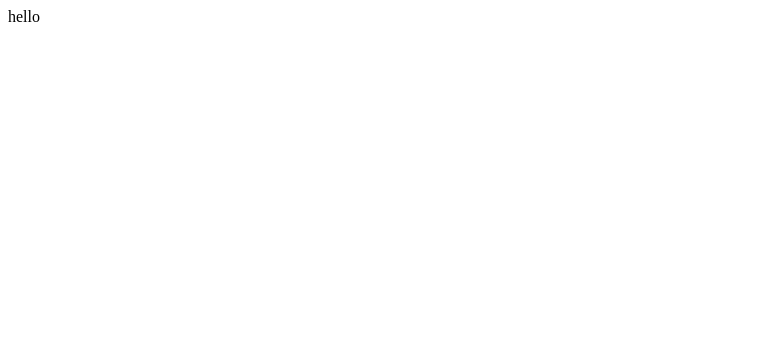
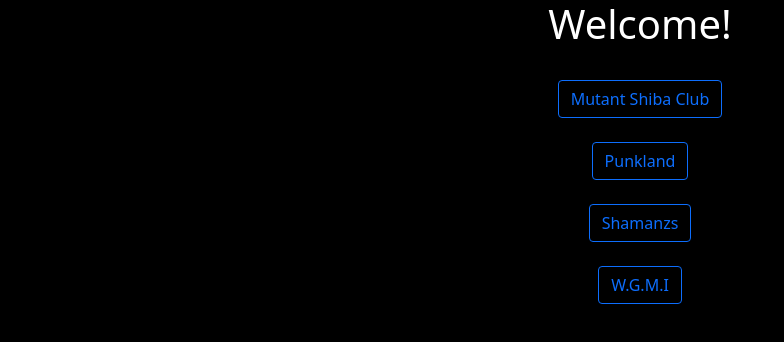
Before and after one commit to xanthiumghost/xanthiumghost.github.io, a plain HTML site: page index.html in a window 1280 px wide. Shown: the whole page, without its empty margins (0-784 px from the left). Drawn offline with nearby package versions, Linux system fonts and the light colour scheme.

Commit message:
Update index.html

```diff
--- a/index.html
+++ b/index.html
@@ -1,5 +1,23 @@
-<html>
-<body>
-<p>hello</p>
+<html lang="en">
+
+<head>
+    <meta charset="UTF-8">
+    <meta http-equiv="X-UA-Compatible" content="IE=edge">
+    <meta name="viewport" content="width=device-width, initial-scale=1.0">
+    <title>Welcome</title>
+    <link href="https://cdn.jsdelivr.net/npm/bootstrap@5.1.3/dist/css/bootstrap.min.css" rel="stylesheet"
+        integrity="sha384-1BmE4kWBq78iYhFldvKuhfTAU6auU8tT94WrHftjDbrCEXSU1oBoqyl2QvZ6jIW3" crossorigin="anonymous">
+
+</head>
+
+<body style="background-color: black;">
+ <h1 style="text-align: center; color: white;">Welcome!</h1> <br>
+ <div style="text-align: center;">
+     <a class="btn btn-outline-primary" href="msc/index.html" role="button">Mutant Shiba Club</a>
+     <br> <br> <a class="btn btn-outline-primary" href="pk/index.html" role="button">Punkland</a>
+     <br> <br> <a class="btn btn-outline-primary" href="sh/index.html" role="button">Shamanzs</a>
+     <br> <br> <a class="btn btn-outline-primary" href="WGMI/index.html" role="button">W.G.M.I</a>
+ </div>
 </body>
+
 </html>
```
